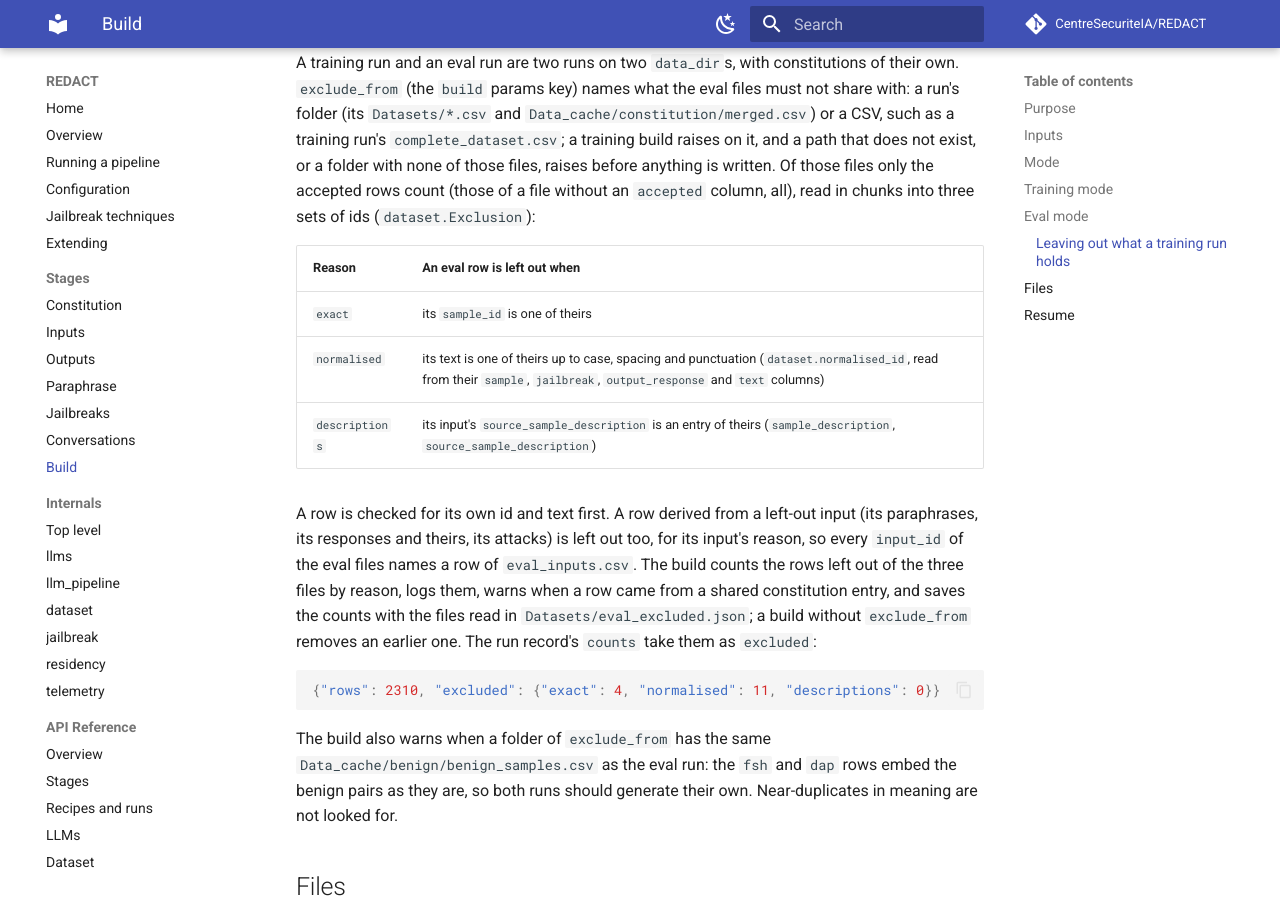
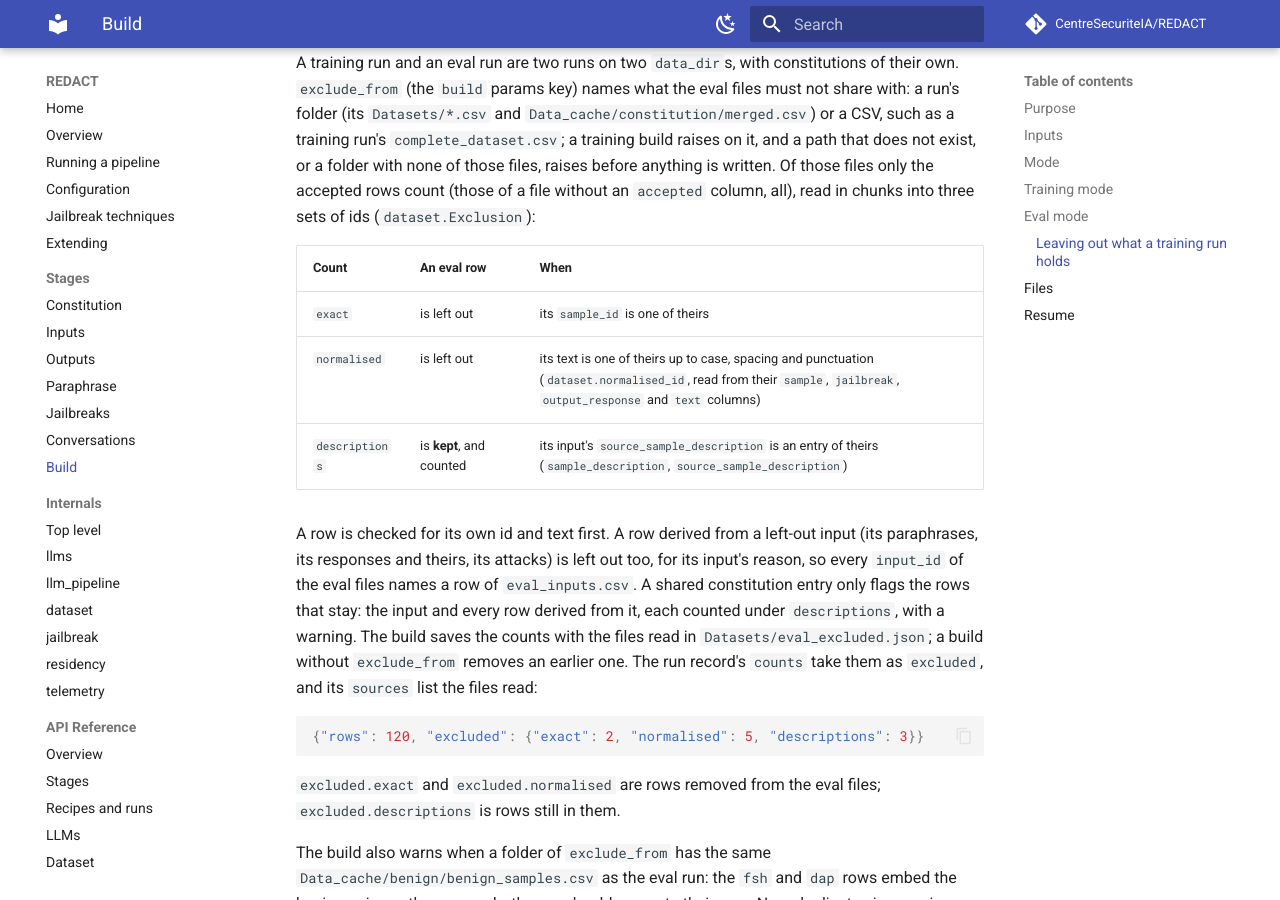
Before and after one commit to CentreSecuriteIA/REDACT, an MkDocs documentation site: the page built from docs/stages/build.md, in a window 1280 px wide and 900 px high, scrolled down 4636 px. Built offline with MkDocs 1.6.1 and Material for MkDocs 9.7.7, drawn with Linux system fonts in a browser that asks for light colours; comment, search, counter and statistics services are not loaded.

Commit message:
Keep the eval rows of a shared constitution entry, counted and warned about
As plan section 6 has it: an eval row whose input's constitution
description another run holds stays in the eval files; counts.excluded
keeps descriptions as the count of those flagged rows. Exact and
normalised matches are still left out with the rows derived from them.

Co-Authored-By: Claude Opus 5.5 <noreply@anthropic.com>

````diff
--- a/docs/stages/build.md
+++ b/docs/stages/build.md
@@ -149,24 +149,28 @@ before anything is written. Of those files only the accepted rows count
 (those of a file without an `accepted` column, all), read in chunks into
 three sets of ids (`dataset.Exclusion`):
 
-| Reason | An eval row is left out when |
-|---|---|
-| `exact` | its `sample_id` is one of theirs |
-| `normalised` | its text is one of theirs up to case, spacing and punctuation (`dataset.normalised_id`, read from their `sample`, `jailbreak`, `output_response` and `text` columns) |
-| `descriptions` | its input's `source_sample_description` is an entry of theirs (`sample_description`, `source_sample_description`) |
+| Count | An eval row | When |
+|---|---|---|
+| `exact` | is left out | its `sample_id` is one of theirs |
+| `normalised` | is left out | its text is one of theirs up to case, spacing and punctuation (`dataset.normalised_id`, read from their `sample`, `jailbreak`, `output_response` and `text` columns) |
+| `descriptions` | is **kept**, and counted | its input's `source_sample_description` is an entry of theirs (`sample_description`, `source_sample_description`) |
 
 A row is checked for its own id and text first. A row derived from a
 left-out input (its paraphrases, its responses and theirs, its attacks) is
 left out too, for its input's reason, so every `input_id` of the eval files
-names a row of `eval_inputs.csv`. The build counts the rows left out of the
-three files by reason, logs them, warns when a row came from a shared
-constitution entry, and saves the counts with the files read in
-`Datasets/eval_excluded.json`; a build without `exclude_from` removes an
-earlier one. The run record's `counts` take them as `excluded`:
+names a row of `eval_inputs.csv`. A shared constitution entry only flags
+the rows that stay: the input and every row derived from it, each counted
+under `descriptions`, with a warning. The build saves the counts with the
+files read in `Datasets/eval_excluded.json`; a build without `exclude_from`
+removes an earlier one. The run record's `counts` take them as `excluded`,
+and its `sources` list the files read:
 
 ```json
-{"rows": 2310, "excluded": {"exact": 4, "normalised": 11, "descriptions": 0}}
+{"rows": 120, "excluded": {"exact": 2, "normalised": 5, "descriptions": 3}}
 ```
+
+`excluded.exact` and `excluded.normalised` are rows removed from the eval
+files; `excluded.descriptions` is rows still in them.
 
 The build also warns when a folder of `exclude_from` has the same
 `Data_cache/benign/benign_samples.csv` as the eval run: the `fsh` and
````
Also changed, not shown: CLAUDE.md (+2 -2 lines), docs/configuration.md (+1 -1 lines), docs/overview.md (+3 -1 lines), 3 other files.
